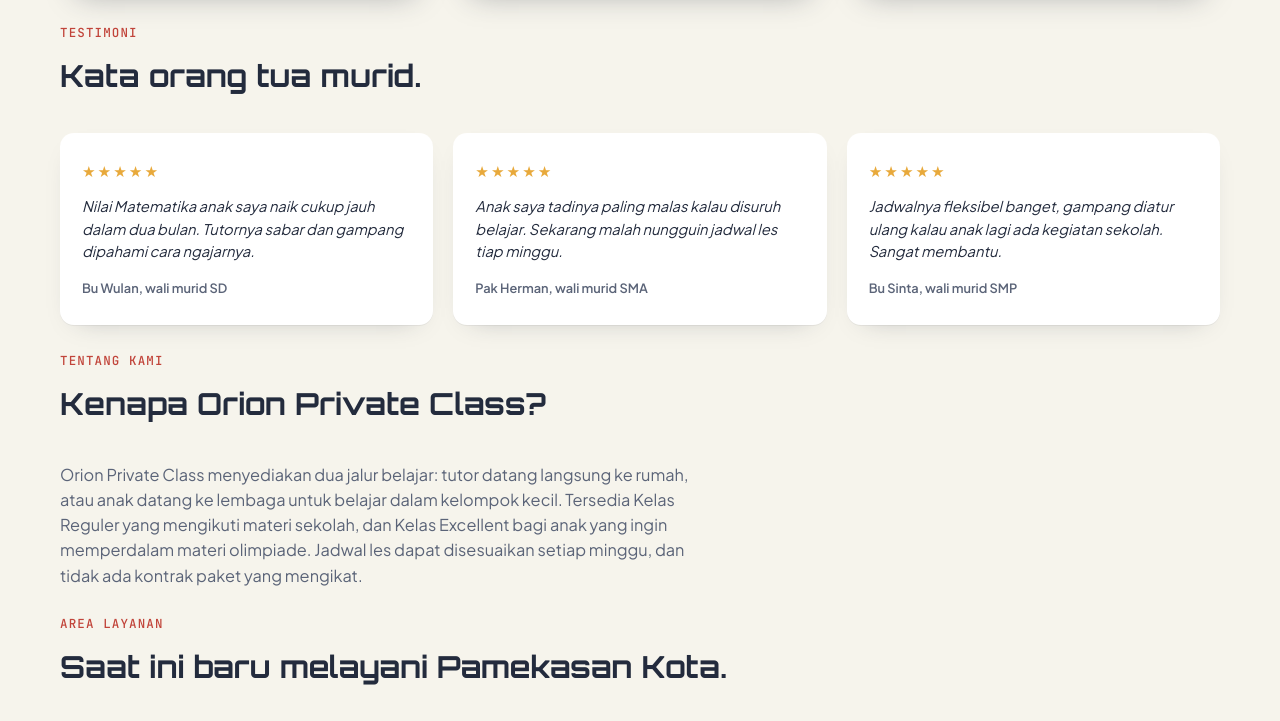
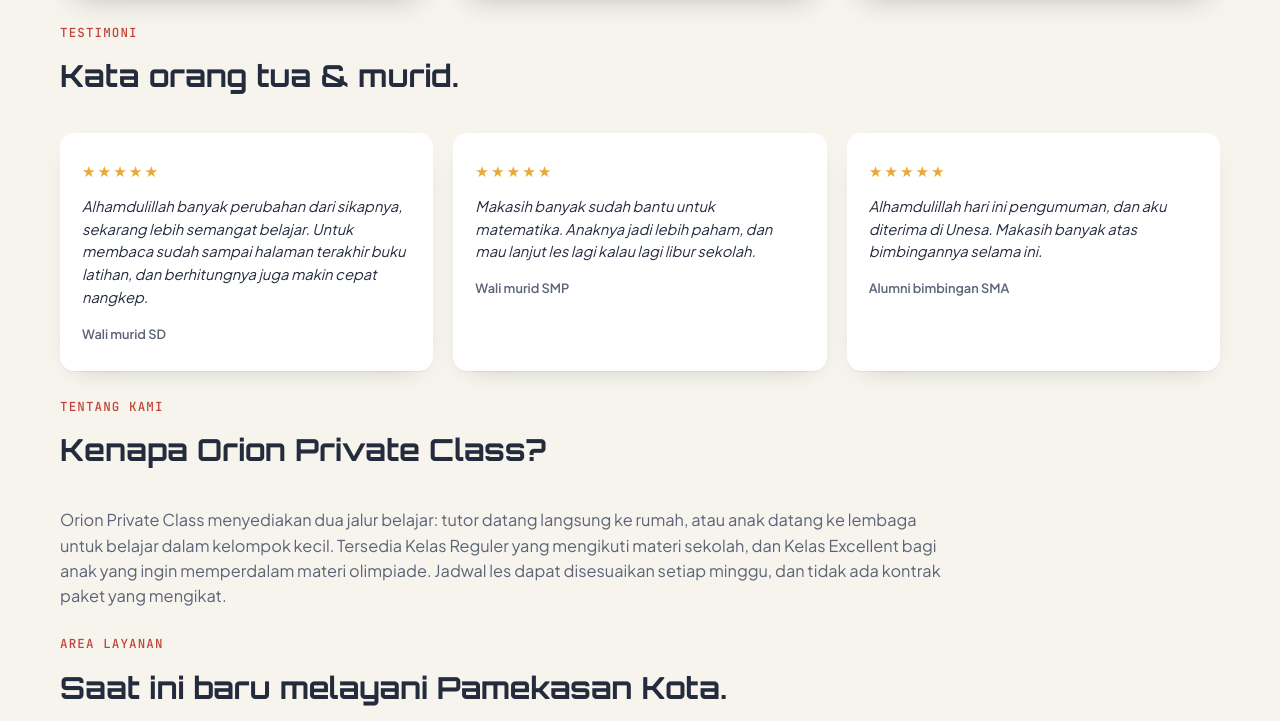
Before and after one commit to Izanafza13/OrionClass, a plain HTML site: page index.html in a window 1280 px wide. Shown: the part 1959-2680 px from the top of the page. Drawn offline with Linux system fonts and the light colour scheme.

Commit message:
Update index.html

```diff
--- a/index.html
+++ b/index.html
@@ -475,7 +475,7 @@
   .price-row .angka{ font-family:'JetBrains Mono',monospace; font-weight:700; font-size: 1rem; white-space: nowrap; color: var(--chalk-green); }
 
   /* ===== ABOUT ===== */
-  .about-text{ max-width: 640px; color: var(--ink-soft); font-size: 1.02rem; }
+  .about-text{ max-width: 900px; color: var(--ink-soft); font-size: 1.02rem; }
   .about-text strong{ color: var(--ink); }
 
   /* ===== TESTIMONI ===== */
@@ -756,22 +756,22 @@
 
   <section id="testimoni" class="wrap">
     <p class="section-label">Testimoni</p>
-    <h2>Kata orang tua murid.</h2>
+    <h2>Kata orang tua &amp; murid.</h2>
     <div class="testi-grid">
       <div class="testi-card">
         <div class="testi-stars" aria-hidden="true">&#9733;&#9733;&#9733;&#9733;&#9733;</div>
-        <p class="testi-text">Nilai Matematika anak saya naik cukup jauh dalam dua bulan. Tutornya sabar dan gampang dipahami cara ngajarnya.</p>
-        <p class="testi-name">Bu Wulan, wali murid SD</p>
+        <p class="testi-text">Alhamdulillah banyak perubahan dari sikapnya, sekarang lebih semangat belajar. Untuk membaca sudah sampai halaman terakhir buku latihan, dan berhitungnya juga makin cepat nangkep.</p>
+        <p class="testi-name">Wali murid SD</p>
       </div>
       <div class="testi-card">
         <div class="testi-stars" aria-hidden="true">&#9733;&#9733;&#9733;&#9733;&#9733;</div>
-        <p class="testi-text">Anak saya tadinya paling malas kalau disuruh belajar. Sekarang malah nungguin jadwal les tiap minggu.</p>
-        <p class="testi-name">Pak Herman, wali murid SMA</p>
+        <p class="testi-text">Makasih banyak sudah bantu untuk matematika. Anaknya jadi lebih paham, dan mau lanjut les lagi kalau lagi libur sekolah.</p>
+        <p class="testi-name">Wali murid SMP</p>
       </div>
       <div class="testi-card">
         <div class="testi-stars" aria-hidden="true">&#9733;&#9733;&#9733;&#9733;&#9733;</div>
-        <p class="testi-text">Jadwalnya fleksibel banget, gampang diatur ulang kalau anak lagi ada kegiatan sekolah. Sangat membantu.</p>
-        <p class="testi-name">Bu Sinta, wali murid SMP</p>
+        <p class="testi-text">Alhamdulillah hari ini pengumuman, dan aku diterima di Unesa. Makasih banyak atas bimbingannya selama ini.</p>
+        <p class="testi-name">Alumni bimbingan SMA</p>
       </div>
     </div>
   </section>
```
